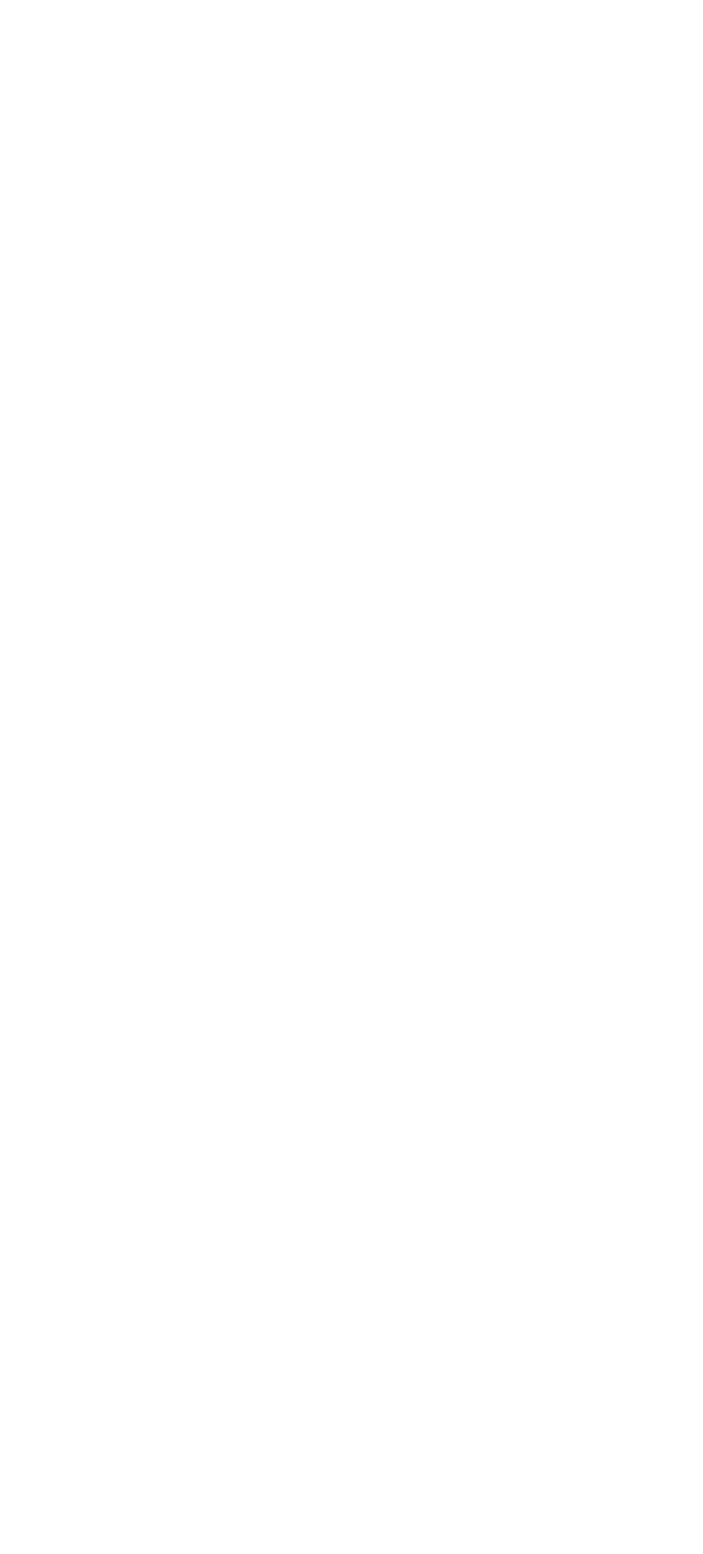
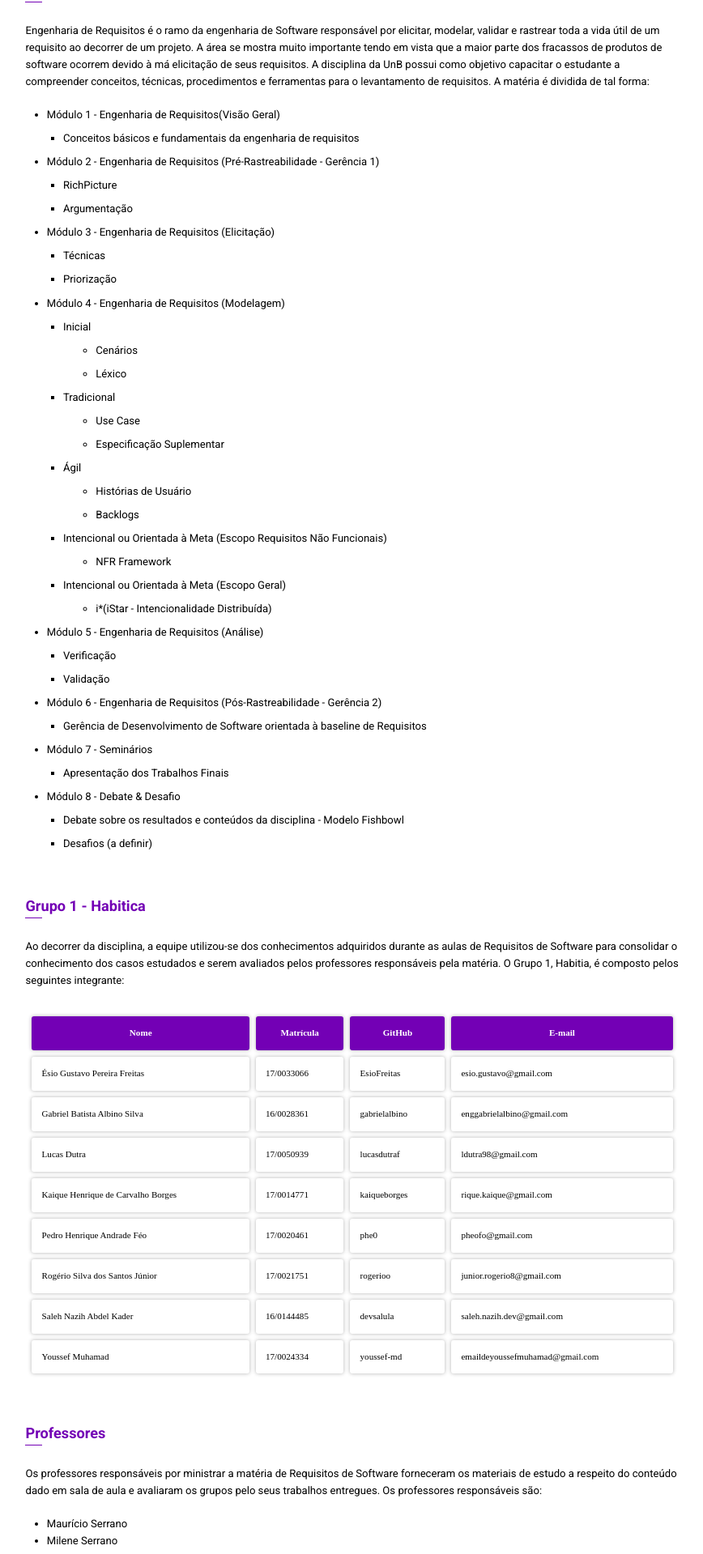
Before and after one commit to requisitos-habitica/Habitica, a React (Create React App) app: page /Disciplina in a window 1280 px wide. Shown: the part 421-2340 px from the top of the page at 81% size, without its empty margins (205-1073 px from the left). Before the commit the page ends 800 px from the top, so only its background shows below. Built offline with nearby package versions, Linux system fonts and the light colour scheme.

Commit message:
Adição da página sobre a disciplina

```diff
--- a/src/App.scss
+++ b/src/App.scss
@@ -8,6 +8,8 @@
   --shadow-far: 0 1.2rem 1.2rem rgba(0, 0, 0, 0.45);
   --transition-fast: all .5s;
   --transition-slow: all .8s;
+
+  --font-size-base-text: 1.3rem;
 }
 
 * {
@@ -52,6 +54,10 @@ body {
   -moz-osx-font-smoothing: grayscale;
 }
 
+p, li {
+  font-size: var(--font-size-base-text);
+}
+
 .content {
   width: 80rem;
   margin: 0 auto;
--- a/src/components/docs/Disciplina/Disciplina.js
+++ b/src/components/docs/Disciplina/Disciplina.js
@@ -1,8 +1,209 @@
 import React from 'react'
+import './Disciplina.scss'
 
 const Disciplina = () => (
-  <div className="content artefact">
+  <div className="content artefact disciplina">
     <h1>Sobre a Disciplina</h1>
+
+    <h2>Engenharia de Software</h2>
+    <p>
+      A Engenharia de Software é uma disciplina da engenharia dedicada aos aspectos da produção de software. Assim como em toda engenharia, os engenheiros de software adotam abordagens sistemáticas e organizadas, através de diversos conhecimentos específicos, visando criar a melhor solução para um problema, levando em consideração as restrições e recursos disponíveis.
+      O curso de Engenharia de Software da Universidade de Brasília contempla diversas áreas, onde se encontra a disciplina Requisitos de Software.
+    </p>
+
+    <h2>Requisitos de Software</h2>
+    <p>
+      Engenharia de Requisitos é o ramo da engenharia de Software responsável por elicitar, modelar, validar e rastrear toda a vida útil de um requisito ao decorrer de um projeto. A área se mostra muito importante tendo em vista que a maior parte dos fracassos de produtos de software ocorrem devido à má elicitação de seus requisitos.
+      A disciplina da UnB possui como objetivo capacitar o estudante a compreender conceitos, técnicas, procedimentos e ferramentas para o levantamento de requisitos.
+      A matéria é dividida de tal forma:
+    </p>
+    <ul>
+      <li>
+        Módulo 1 - Engenharia de Requisitos(Visão Geral)
+        <li className="nested--1">Conceitos básicos e fundamentais da engenharia de requisitos</li>
+      </li>
+
+      <li>
+        Módulo 2 - Engenharia de Requisitos (Pré-Rastreabilidade - Gerência 1)
+        <li className="nested--1">RichPicture</li>
+        <li className="nested--1">Argumentação</li>
+      </li>
+
+      <li>
+        Módulo 3 - Engenharia de Requisitos (Elicitação)
+        <li className="nested--1">Técnicas</li>
+        <li className="nested--1">Priorização</li>
+      </li>
+
+      <li>
+        Módulo 4 - Engenharia de Requisitos (Modelagem)
+        <li className="nested--1">
+          Inicial
+          <li className="nested--2">Cenários</li>
+          <li className="nested--2">Léxico</li>
+        </li>
+
+        <li className="nested--1">
+          Tradicional
+          <li className="nested--2">Use Case</li>
+          <li className="nested--2">Especificação Suplementar</li>
+        </li>
+
+        <li className="nested--1">
+          Ágil
+          <li className="nested--2">Histórias de Usuário</li>
+          <li className="nested--2">Backlogs</li>
+        </li>
+
+        <li className="nested--1">
+          Intencional ou Orientada à Meta (Escopo Requisitos Não Funcionais)
+          <li className="nested--2">NFR Framework</li>
+        </li>
+
+        <li className="nested--1">
+          Intencional ou Orientada à Meta (Escopo Geral)
+          <li className="nested--2">i*(iStar - Intencionalidade Distribuída)</li>
+        </li>
+      </li>
+
+      <li>
+        Módulo 5 - Engenharia de Requisitos (Análise)
+        <li className="nested--1">Verificação</li>
+        <li className="nested--1">Validação</li>
+      </li>
+
+      <li>
+        Módulo 6 - Engenharia de Requisitos (Pós-Rastreabilidade - Gerência 2)
+        <li className="nested--1">Gerência de Desenvolvimento de Software orientada à baseline de Requisitos</li>
+      </li>
+
+      <li>
+        Módulo 7 - Seminários
+        <li className="nested--1">Apresentação dos Trabalhos Finais</li>
+      </li>
+
+      <li>
+        Módulo 8 - Debate & Desafio
+        <li className="nested--1">Debate sobre os resultados e conteúdos da disciplina - Modelo Fishbowl</li>
+        <li className="nested--1">Desafios (a definir)</li>
+      </li>
+    </ul>
+
+    <h2>Grupo 1 - Habitica</h2>
+    <p>
+      Ao decorrer da disciplina, a equipe utilizou-se dos conhecimentos adquiridos durante as aulas de Requisitos de Software para consolidar o conhecimento dos casos estudados e serem avaliados pelos professores responsáveis pela matéria.
+      O Grupo 1, Habitia, é composto pelos seguintes integrante:
+    </p>
+
+    <table cellspacing="8">
+      <tr>
+        <th>Nome</th>
+        <th>Matrícula</th>
+        <th>GitHub</th>
+        <th>E-mail</th>
+      </tr>
+
+      <tr>
+        <td>Ésio Gustavo Pereira Freitas</td>
+        <td>17/0033066</td>
+        <td>EsioFreitas</td>
+        <td>esio.gustavo@gmail.com</td>
+      </tr>
+
+      <tr>
+        <td>Gabriel Batista Albino Silva</td>
+        <td>16/0028361</td>
+        <td>gabrielalbino</td>
+        <td>enggabrielalbino@gmail.com</td>
+      </tr>
+
+      <tr>
+        <td>Lucas Dutra</td>
+        <td>17/0050939</td>
+        <td>lucasdutraf</td>
+        <td>ldutra98@gmail.com</td>
+      </tr>
+
+      <tr>
+        <td>Kaique Henrique de Carvalho Borges</td>
+        <td>17/0014771</td>
+        <td>kaiqueborges</td>
+        <td>rique.kaique@gmail.com</td>
+      </tr>
+
+      <tr>
+        <td>Pedro Henrique Andrade Féo</td>
+        <td>17/0020461</td>
+        <td>phe0</td>
+        <td>pheofo@gmail.com</td>
+      </tr>
+
+      <tr>
+        <td>Rogério Silva dos Santos Júnior</td>
+        <td>17/0021751</td>
+        <td>rogerioo</td>
+        <td>junior.rogerio8@gmail.com</td>
+      </tr>
+
+      <tr>
+        <td>Saleh Nazih Abdel Kader</td>
+        <td>16/0144485</td>
+        <td>devsalula</td>
+        <td>saleh.nazih.dev@gmail.com</td>
+      </tr>
+
+      <tr>
+        <td>Youssef Muhamad</td>
+        <td>17/0024334</td>
+        <td>youssef-md</td>
+        <td>emaildeyoussefmuhamad@gmail.com</td>
+      </tr>
+    </table>
+
+    <h2>Professores</h2>
+    <p>
+      Os professores responsáveis por ministrar a matéria de Requisitos de Software forneceram os materiais de estudo a respeito do conteúdo dado em sala de aula e avaliaram os grupos pelo seus trabalhos entregues. Os professores responsáveis são:
+    </p>
+    <ul>
+      <li>Maurício Serrano</li>
+      <li>Milene Serrano</li>
+    </ul>
+
+    <h2>Ferramentas de Organização e Comunicação</h2>
+    <p>
+      Procurando a melhor organização e comunicação do grupo, foram usadas as seguintes ferramentas:
+    </p>
+    <ul>
+      <li>
+        GitHub
+        <li className="nested--1">Ferramenta utilizada para armazenar o código fonte do projeto, manter rastreabilidade e distribuição de atividades através de issues</li>
+      </li>
+
+      <li>
+        Google Drive
+        <li className="nested--1">Ferramenta utilizada para armazenamento de todos os arquivos produzidos pelo grupo, antes de serem colocados na Wiki</li>
+      </li>
+
+      <li>
+        Slack
+        <li className="nested--1">Ferramenta utilizada com o objetivo de ser o principal meio de comunicação do grupo.</li>
+      </li>
+
+      <li>
+        ZenHub
+        <li className="nested--1">Ferramenta utilizada para melhor controle das atividades e promover uma transparência em relação ao andamento das mesmas</li>
+      </li>
+
+      <li>
+        Draw.io
+        <li className="nested--1">Ferramenta utilizada para a criação de diagramas</li>
+      </li>
+
+      <li>
+        Google Hangouts
+        <li className="nested--1">Ferramenta utilizada para prover um ambiente destinado à reuniões do grupo, por vídeo conferência</li>
+      </li>
+    </ul>
   </div>
 )
 
--- /dev/null
+++ b/src/components/docs/Disciplina/Disciplina.scss
@@ -0,0 +1,53 @@
+.disciplina {
+
+    h2 {
+        color: var(--color-purple-light);
+        font-size: 1.8rem;
+        margin: 5rem 0 2.5rem 0;
+
+        &::after {
+            content: "";
+            display: block;
+            width: 2rem;
+            height: .1rem;
+            background-color: var(--color-purple-light);
+        }
+    }
+
+    ul {
+        margin: 2rem 0 2rem 2.6rem;
+        list-style-type: disc;
+
+        .nested--1 {
+            margin: .8rem 0 .8rem 2rem;
+            list-style-type: square;
+        }
+
+        .nested--2 {
+            margin: .8rem 0 .8rem 4rem;
+            list-style-type: circle;
+        }
+    }
+
+    table {
+        margin: 2.5rem 0;
+        width: 100%;
+        font-family: 'Varella';
+        font-size: 1.1rem;
+        tr:first-child {
+            border: none;
+            th {
+                background-color: var(--color-purple-light);
+                color: white;
+            }
+        }
+
+        th, td {
+            box-shadow: 0 0 .5rem rgba(0,0,0,.3);
+            border-radius: .3rem;
+            padding: 1.2rem;
+        }
+
+    }
+
+}
--- a/src/components/docs/Modelagem/Modelagem.scss
+++ b/src/components/docs/Modelagem/Modelagem.scss
@@ -6,7 +6,6 @@
   margin-top: 10rem;
   div {
     color: var(--color-purple-light);
-    font-size: 1.3rem;
   }
 }
 .cards {
```
